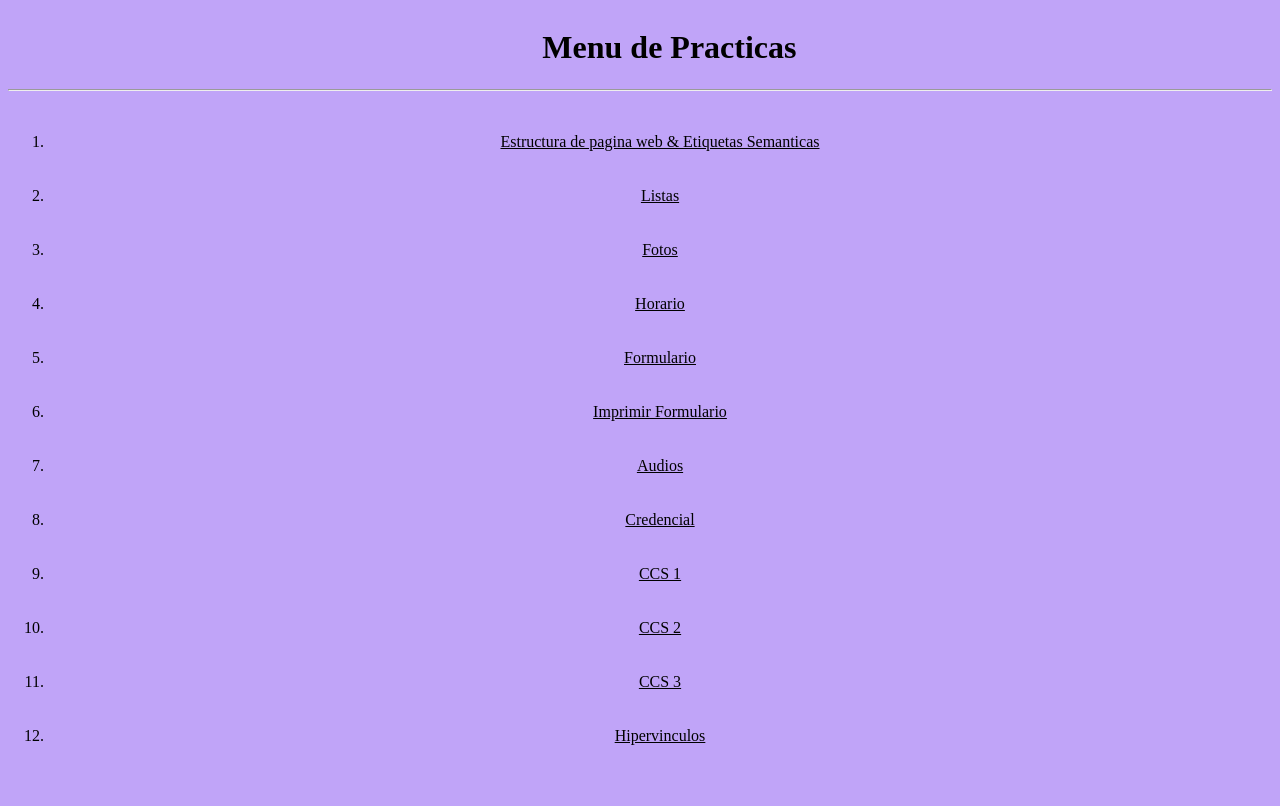
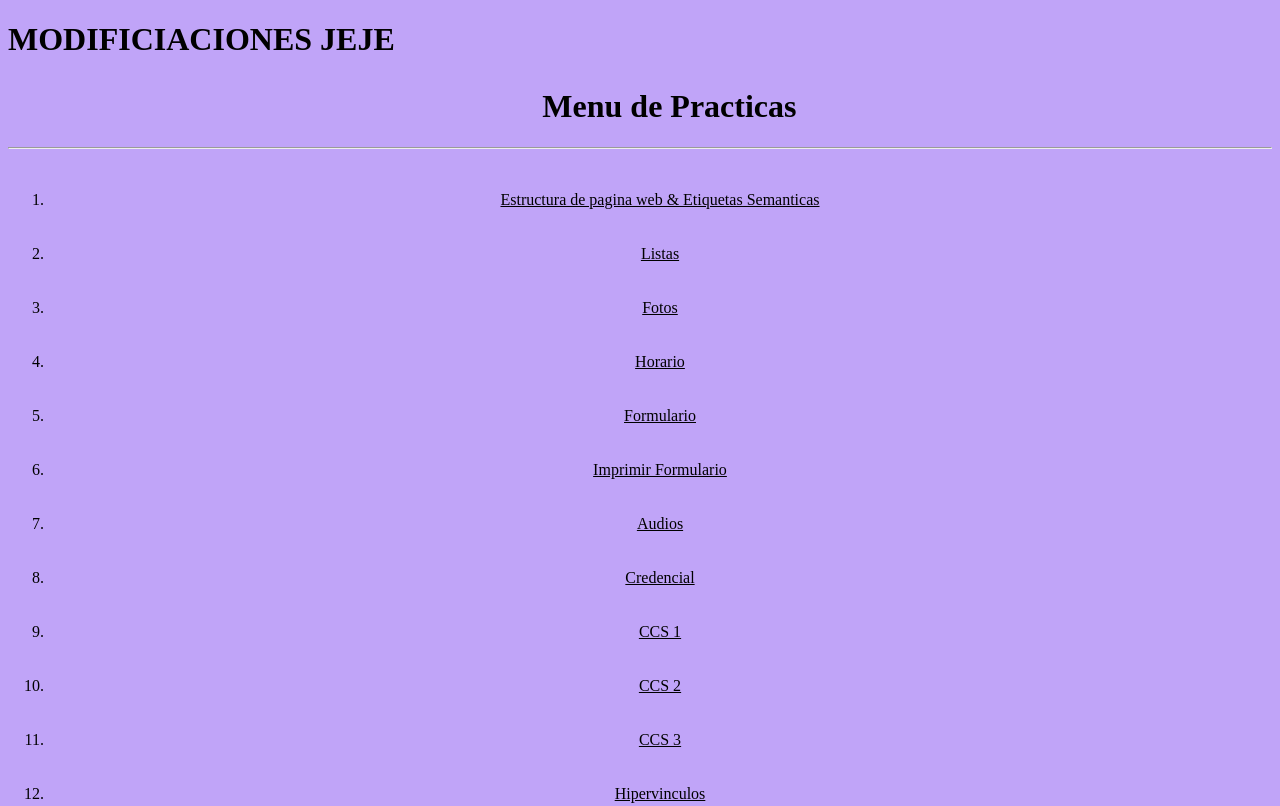
Before and after one commit to Hisuner/proyecto2, a plain HTML site: page index.html in a window 1280 px wide. Shown: the top 806 px of the page. Drawn offline with Linux system fonts and the light colour scheme.

Commit message:
Actualizacion

```diff
--- a/index.html
+++ b/index.html
@@ -51,6 +51,7 @@
     </style>
 </head>
 <body>
+    <h1> MODIFICIACIONES JEJE</h1>
     <center> <h1>ㅤㅤMenu de Practicas</h1><hr>
     <br>
     <ol>
```
Also changed, not shown: Fotos/index.html (+2 -1 lines).
